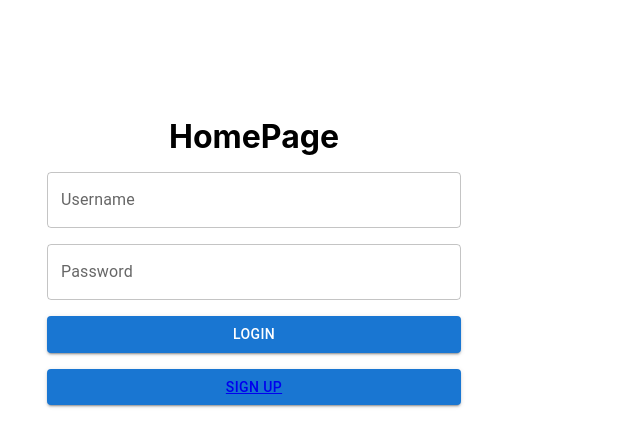
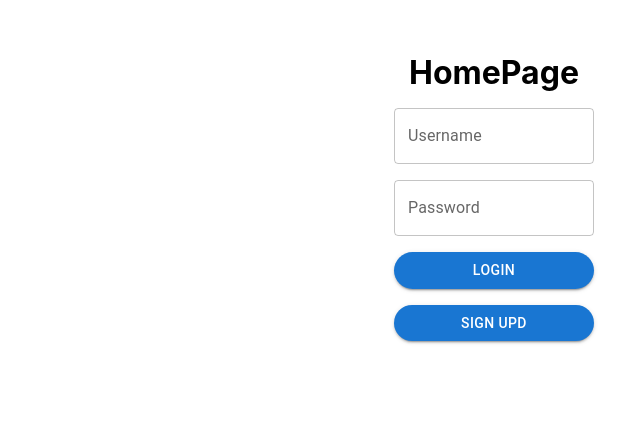
Before and after one commit to dontranweeb/m-social, a React (Create React App) app in the folder client/: page / in a window 1280 px wide. Shown: the part 203-650 px from the top of the page, without its empty margins (386-1026 px from the left). Built offline with nearby package versions, Linux system fonts and the light colour scheme.

Commit message:
"test changes"

```diff
--- a/client/src/App.js
+++ b/client/src/App.js
@@ -10,14 +10,12 @@ function App() {
     spacing: 8,
   };
   return (
-    <Container maxWidth="sm" sx={{ pt: 8, height: "100%" }}>
     <Router>
       <Routes>
         <Route path="/" element={<HomePage />} />
         <Route path="/SignUp" element={<SignUp />} />
       </Routes>
     </Router>
-    </Container>
   );
 }
 
--- a/client/src/pages/HomePage.js
+++ b/client/src/pages/HomePage.js
@@ -6,6 +6,7 @@ import Button from "@mui/material/Button";
 import Stack from "@mui/material/Stack";
 import Box from "@mui/material/Box";
 import Link from "@mui/material/Link";
+import Grid from "@mui/material/Grid";
 
 function HomePage() {
   const { register, handleSubmit, watch, reset } = useForm();
@@ -17,13 +18,17 @@ function HomePage() {
   };
   watch(["Username", "Password"]);
   return (
+    <Box sx={{ flexGrow: 1 }}>
+      <Grid container>
+        <Grid item xs={7}></Grid>
+        <Grid item xs={5}>
           <Stack
             container
             spacing={2}
             direction="column"
             alignItems="center"
             justifyContent="center"
-      sx={{ minHeight: "100vh" }}
+            sx={{ minHeight: "100vh", width: "50%" }}
             alignContent={"center"}
             component="form"
             onSubmit={handleSubmit(onSubmit)}
@@ -43,15 +48,32 @@ function HomePage() {
               variant="outlined"
               {...register("Password", { required: true })}
             />
-      <Button type="submit" variant="contained" sx={{ my: "2", width: "75%" }}>
+            <Button
+              type="submit"
+              variant="contained"
+              sx={{ my: "2", width: "75%", borderRadius: 8 }}
+            >
               Login
             </Button>
-      <Button type="button" variant="contained" sx={{ my: "2", width: "75%" }}>
+            <Button
+              type="button"
+              variant="contained"
+              sx={{ my: "2", width: "75%", borderRadius: 8 }}
+            >
               <Link>
-          <NavLink to={"/SignUp"}> Sign up</NavLink>
+                <NavLink
+                  style={{ textDecoration: "none", color: "white" }}
+                  to={"/SignUp"}
+                >
+                  {" "}
+                  Sign upd
+                </NavLink>
               </Link>
             </Button>
           </Stack>
+        </Grid>
+      </Grid>
+    </Box>
   );
 }
 
```
Lines whose indentation alone changed are shown as unchanged.
